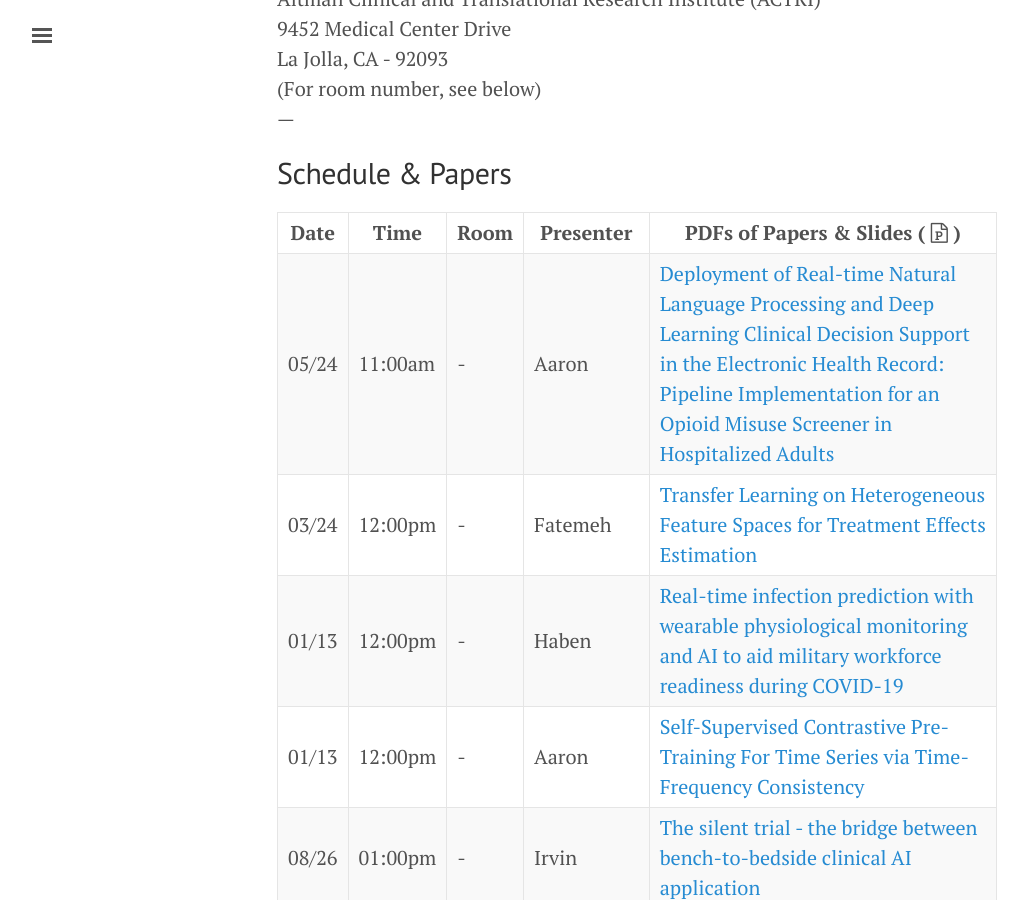
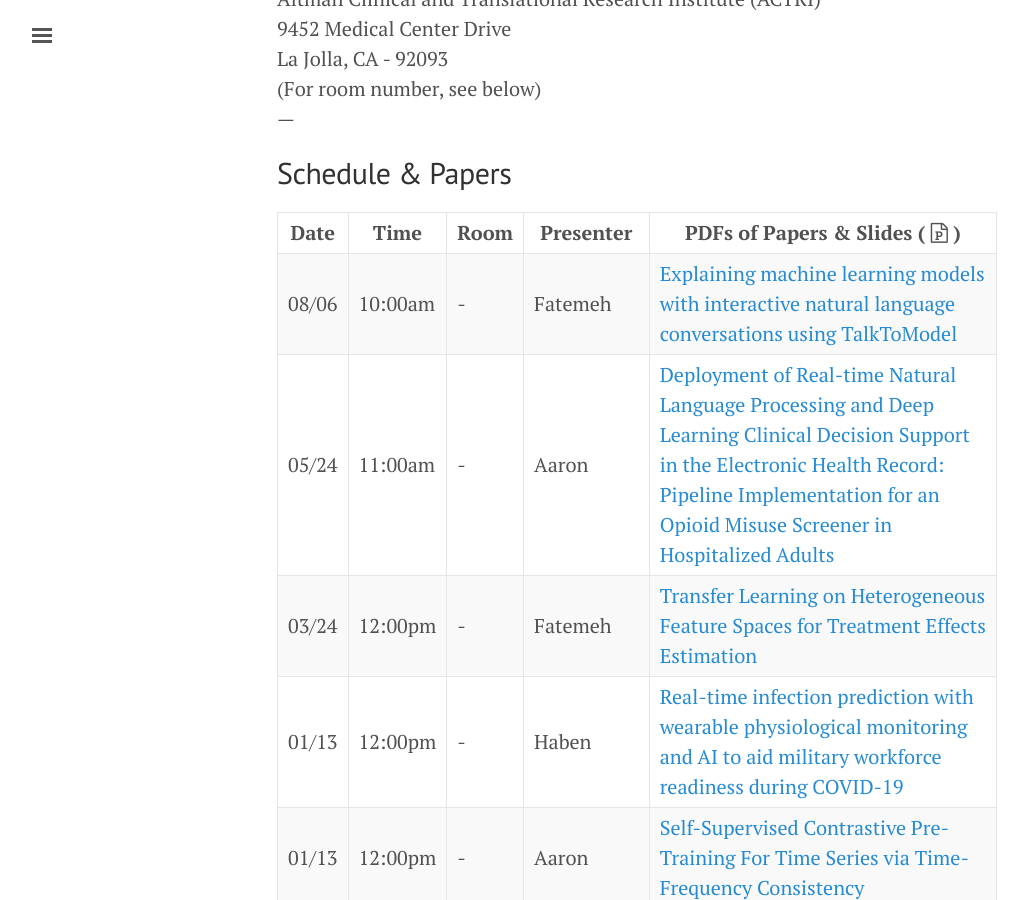
Before and after one commit to NematiLab/bmijc, a Jekyll site: the page built from index.md, in a window 1280 px wide and 900 px high, scrolled down 515 px. Shown: the whole window, without its empty margins (3-1031 px from the left). Built offline with Jekyll 4.4.1, drawn with Linux system fonts in a browser that asks for light colours; nearby versions of some CDN libraries.

Commit message:
fatemeh presenting

```diff
--- a/index.md
+++ b/index.md
@@ -30,6 +30,7 @@ La Jolla, CA - 92093<br>
 
 Date | Time    | Room | Presenter | PDFs of Papers & Slides ( <i class='fa fa-file-powerpoint-o'></i> )
 --- | --- | --- | --- | ---
+08/06 | 10:00am | - | Fatemeh |[Explaining machine learning models with interactive natural language conversations using TalkToModel]({{ site.baseurl }}/assets/080623_paper.pdf){:target="_blank"}
 05/24 | 11:00am | - | Aaron |[Deployment of Real-time Natural Language Processing and Deep Learning Clinical Decision Support in the Electronic Health Record: Pipeline Implementation for an Opioid Misuse Screener in Hospitalized Adults]({{ site.baseurl }}/assets/052423_paper.pdf){:target="_blank"}
 03/24 | 12:00pm | - | Fatemeh |[Transfer Learning on Heterogeneous Feature Spaces for Treatment Effects Estimation]({{ site.baseurl }}/assets/03_24_23_paper.pdf){:target="_blank"}
 01/13 | 12:00pm | - | Haben |[Real-time infection prediction with wearable physiological monitoring and AI to aid military workforce readiness during COVID-19]({{ site.baseurl }}/assets/012623_paper.pdf){:target="_blank"}
```
Also changed, not shown: 2 other files.
